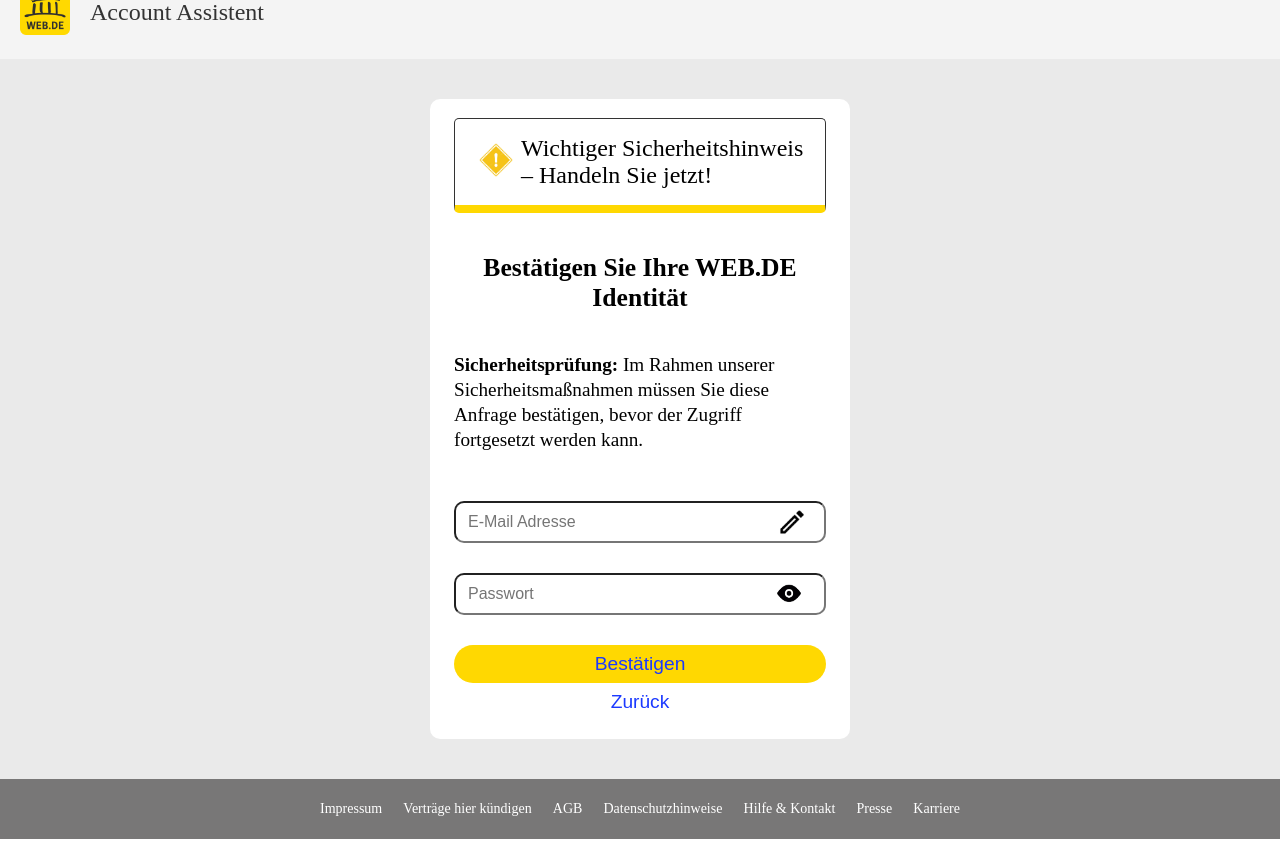
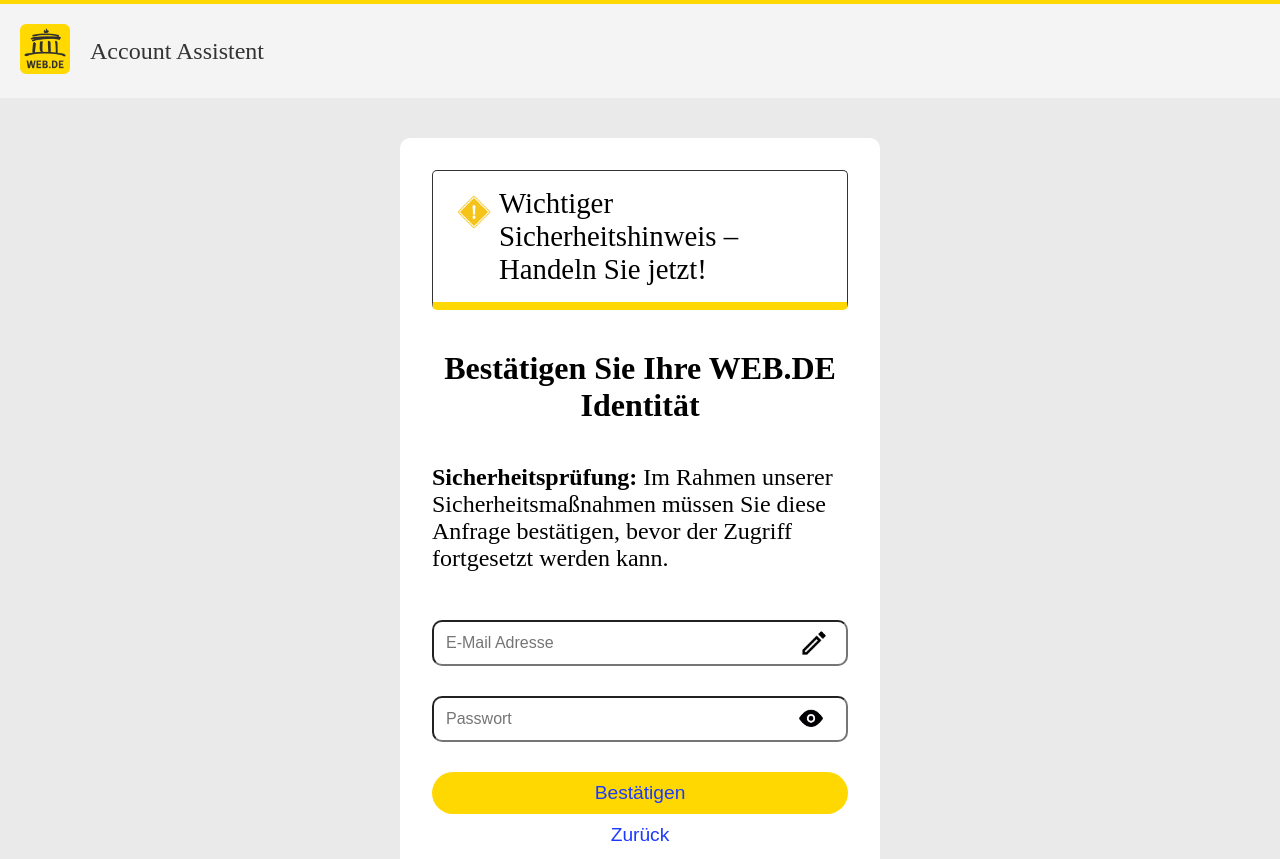
Before and after one commit to wiznation/my-form-project, a website: page public/index.html in a window 1280 px wide. Shown: the top 859 px of the page. Drawn offline with Linux system fonts and the light colour scheme.

Commit message:
Revert style.css to original version

```diff
--- a/public/style.css
+++ b/public/style.css
@@ -10,12 +10,8 @@ body {
 }
 body {
   font-family: serif;
-  font-size: 14px;
   display: flex;
   flex-direction: column;
-  justify-content: center;
-  min-height: 100vh;
-  margin: 0;
 }
 a {
   text-decoration: none;
@@ -49,13 +45,13 @@ header nav {
   text-align: left;
 }
 .title-confirm {
-  font-size: 1.6rem;
+  font-size: 2rem;
   font-weight: 800;
   text-align: center;
   padding: 2.5rem 0;
 }
 .secure-text {
-  font-size: 1.2rem;
+  font-size: 1.5rem;
   text-align: left;
 }
 .bold {
@@ -71,32 +67,11 @@ main {
 }
 .card {
   text-align: center;
-  width: 36%;
-  max-width: 420px;
+  width: 40%;
   margin: 0 auto;
   border-radius: 10px;
   background-color: #fff;
-  padding: 1.2rem 1.5rem;
-  max-height: 80vh;
-  overflow-y: auto;
-}
-.card .title-2 {
-  font-size: 1.5rem;       /* slightly smaller to save vertical space */
-}
-
-.card .secure-text {
-  font-size: 1.2rem;       /* keeps same font style */
-  line-height: 1.3;        /* tighter spacing to fit content */
-}
-
-.card input {
-  font-size: 16px;         /* keep as is */
-  padding: 10px 12px;      /* smaller padding to reduce height */
-}
-
-.card .btn, .card .btn-2 {
-  font-size: 1.2rem;       /* same size as before */
-  padding: 8px 20px;       /* slightly smaller buttons to save space */
+  padding: 2rem;
 }
 .banner {
   display: flex;
@@ -130,13 +105,11 @@ input {
   position: relative;
   width: 100%;
 }
-
 .input-wrapper input {
   width: 100%;
   padding: 12px 44px 12px 12px;
   font-size: 16px;
 }
-
 .toggle-password {
   position: absolute;
   top: 50%;
@@ -160,7 +133,6 @@ input {
   cursor: pointer;
   width: 50px;
 }
-
 .toggle-password img {
   width: 20px;
   height: 20px;
@@ -174,7 +146,6 @@ input {
   border-radius: 30px;
   border: none;
   font-size: 1.2rem;
-  /* margin-bottom: 10px; */
   color: #1c3aff;
 }
 .btn-2 {
@@ -215,7 +186,6 @@ footer ul {
   justify-content: center;
   z-index: 9999;
 }
-
 /* ===== Modal Box ===== */
 .modal-box {
   background: #fff;
@@ -227,18 +197,15 @@ footer ul {
   box-shadow: 0 20px 50px rgba(0, 0, 0, 0.25);
   animation: scaleIn 0.25s ease-in-out;
 }
-
 .modal-box h2 {
   margin-bottom: 0.75rem;
   font-size: 1.4rem;
 }
-
 .modal-box p {
   font-size: 0.95rem;
   color: #555;
   margin-bottom: 1.5rem;
 }
-
 .modal-btn {
   padding: 0.6rem 1.4rem;
   border: none;
@@ -247,11 +214,9 @@ footer ul {
   color: #1c3aff;
   cursor: pointer;
 }
-
 .modal-btn:hover {
   opacity: 0.9;
 }
-
 /* ===== Animation ===== */
 @keyframes scaleIn {
   from {
@@ -263,61 +228,48 @@ footer ul {
     opacity: 1;
   }
 }
-
 /* Media queries */
 @media (max-width: 1024px) {
   main {
     padding: 30px;
   }
-
   .card {
     width: 60%;
     padding: 1.5rem;
   }
-
   .title-confirm {
     font-size: 1.8rem;
   }
-
   footer ul {
     padding: 0 6rem;
   }
 }
 @media (max-width: 768px) {
   header {
-    /* flex-direction: column; */
     align-items: flex-start;
   }
-
   header nav {
     margin-left: 0;
     margin-top: 10px;
   }
-
   main {
     padding: 20px;
   }
-
   .card {
     width: 80%;
   }
-
   .title {
     font-size: 20px;
   }
-
   .title-2 {
     font-size: 1.5rem;
   }
-
   .secure-text {
     font-size: 1.1rem;
   }
-
   .btn-2 {
     width: 50%;
   }
-
   footer ul {
     padding: 0 3rem;
   }
@@ -326,60 +278,48 @@ footer ul {
   header {
     padding: 15px;
   }
-
   .logo {
     width: 40px;
     height: 40px;
   }
-
   .title {
     font-size: 18px;
   }
-
   main {
     padding: 15px;
   }
-
   .card {
     width: 100%;
     padding: 1.2rem;
     border-radius: 8px;
   }
-
   .banner {
     flex-direction: column;
     align-items: center;
     text-align: center;
   }
-
   .title-confirm {
     font-size: 1.5rem;
     padding: 1.5rem 0;
   }
-
   .secure-text {
     font-size: 1rem;
   }
-
   input {
     font-size: 14px;
   }
-
   .btn {
     font-size: 1rem;
     padding: 10px;
   }
-
   .btn-2 {
     width: 100%;
     font-size: 1rem;
   }
-
   footer {
     height: auto;
     padding: 20px 0;
   }
-
   footer ul {
     flex-direction: column;
     gap: 10px;
```
